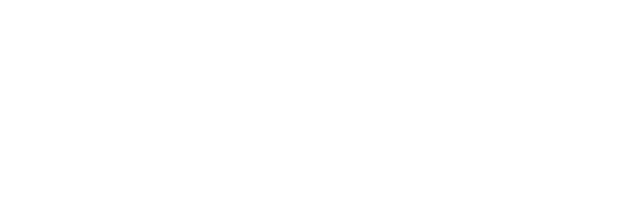
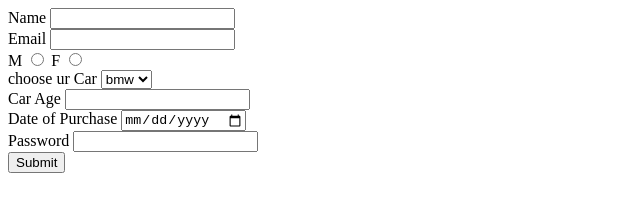
Before and after one commit to acciojob/car-insurance-form-TejashriChouke, a website: page main.html in a window 1280 px wide. Shown: the whole page, without its empty margins (0-640 px from the left). Drawn offline with Linux system fonts and the light colour scheme.

Commit message:
created a submission

```diff
--- a/main.html
+++ b/main.html
@@ -8,6 +8,31 @@
 
 <body>
 	<!-- the entire body must be written by student -->
+	<form method="post">
+		<label for="name">Name</label>
+		<input type="text" id="name" required><br>
+		<label for="email">Email</label>
+		<input type="email" id="email" required*><br>
+		<label for="gender_m">M</label>
+		<input type="radio" id="gender_m" name="gender"required>
+		<label for="gnder_f">F</label>
+		<input type="radio" id="gender_f"name="gender"required ><br>
+		<label for="cars">choose ur Car </label>
+		<select id="cars" name="cars">
+			<option>bmw</option>
+			<option>kia</option>
+			<option>audi</option>
+		</select>	<br>
+		<label for="carage">Car Age</label>
+		<input type="number" id="carage" required><br>
+		<label for="dop">Date of Purchase</label>
+		<input type="date" id="dob" required><br>
+		<label for="password">Password</label>
+		<input type="password" id="password" required><br>
+<!-- 		<label for="portfolio">Portfolio URL</label>
+		<input type="url" id="portfolio" required><br> -->
+		<button type="submit">Submit</button>
+	</form>
     <script type="text/javascript" src="./script.js">
 </script>
 
```
